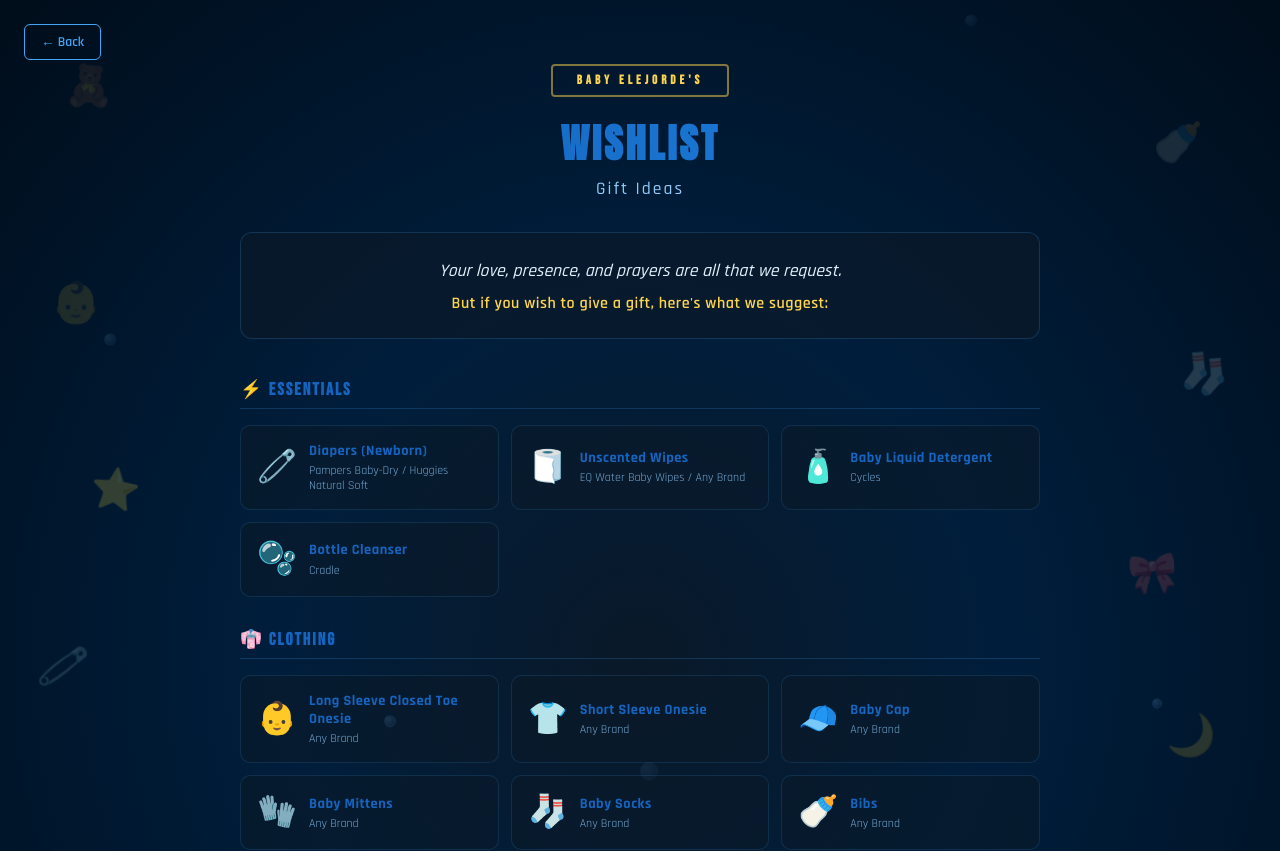
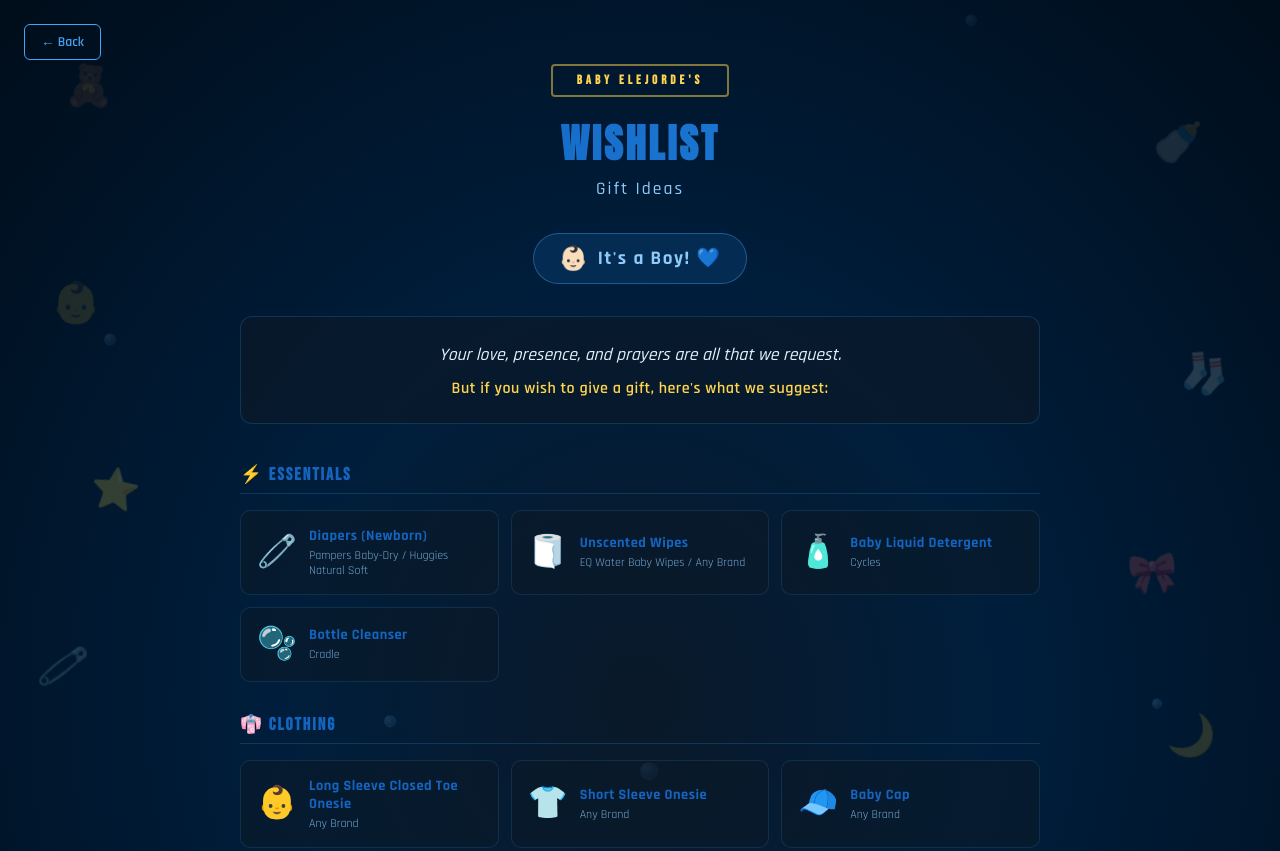
Before and after one commit to Elejordemac/you-are-invited, a React (Vite) app in the folder frontend/: page /wishlist in a window 1280 px wide. Shown: the top 851 px of the page. Built offline with nearby package versions, Linux system fonts and the light colour scheme; no server answers.

Commit message:
add-gender-map-contact

```diff
--- a/frontend/src/components/RegistrationForm.module.css
+++ b/frontend/src/components/RegistrationForm.module.css
@@ -201,6 +201,21 @@
   font-size: clamp(0.85rem, 1.8vw, 1rem);
   font-weight: 500;
   letter-spacing: 0.5px;
+}
+
+.infoLink {
+  color: #90caf9;
+  font-size: clamp(0.85rem, 1.8vw, 1rem);
+  font-weight: 500;
+  letter-spacing: 0.5px;
+  text-decoration: none;
+  border-bottom: 1px solid rgba(144, 202, 249, 0.4);
+  transition: color 0.2s, border-color 0.2s;
+}
+
+.infoLink:hover {
+  color: #42a5f5;
+  border-color: #42a5f5;
 }
 
 .proceedBtn {
--- a/frontend/src/components/RegistrationForm.tsx
+++ b/frontend/src/components/RegistrationForm.tsx
@@ -176,6 +176,14 @@ export default function RegistrationForm({ onSubmit }: RegistrationFormProps) {
                 <span className={styles.infoIcon}>📍</span>
                 <span className={styles.infoText}>Lot 2 Blk 209 Viscara Street, New Lower Bicutan, Taguig City</span>
               </div>
+              <div className={styles.infoRow}>
+                <span className={styles.infoIcon}>🗺️</span>
+                <a href="https://maps.app.goo.gl/wWNuKUMiy7fU1UqX6" target="_blank" rel="noopener noreferrer" className={styles.infoLink}>View on Google Maps</a>
+              </div>
+              <div className={styles.infoRow}>
+                <span className={styles.infoIcon}>📞</span>
+                <a href="tel:09616987756" className={styles.infoLink}>0961 698 7756</a>
+              </div>
             </div>
 
             {/* Countdown Timer */}
--- a/frontend/src/pages/WishlistPage.module.css
+++ b/frontend/src/pages/WishlistPage.module.css
@@ -141,6 +141,31 @@
   font-weight: 500;
   letter-spacing: 2px;
   margin-top: 0.3rem;
+  font-family: 'Rajdhani', sans-serif;
+}
+
+.genderReveal {
+  display: flex;
+  align-items: center;
+  justify-content: center;
+  gap: 0.6rem;
+  margin-top: 1rem;
+  padding: 0.6rem 1.5rem;
+  background: rgba(30, 136, 229, 0.15);
+  border: 1px solid rgba(66, 165, 245, 0.4);
+  border-radius: 30px;
+  display: inline-flex;
+}
+
+.genderIcon {
+  font-size: 1.5rem;
+}
+
+.genderText {
+  font-size: 1.2rem;
+  font-weight: 700;
+  color: #90caf9;
+  letter-spacing: 1.5px;
   font-family: 'Rajdhani', sans-serif;
 }
 
--- a/frontend/src/pages/WishlistPage.tsx
+++ b/frontend/src/pages/WishlistPage.tsx
@@ -80,6 +80,10 @@ export default function WishlistPage() {
           <div className={styles.badge}>BABY ELEJORDE'S</div>
           <h1 className={styles.title}>WISHLIST</h1>
           <p className={styles.subtitle}>Gift Ideas</p>
+          <div className={styles.genderReveal}>
+            <span className={styles.genderIcon}>👶🏻</span>
+            <span className={styles.genderText}>It's a Boy! 💙</span>
+          </div>
         </div>
 
         <div className={styles.messageCard}>
```
